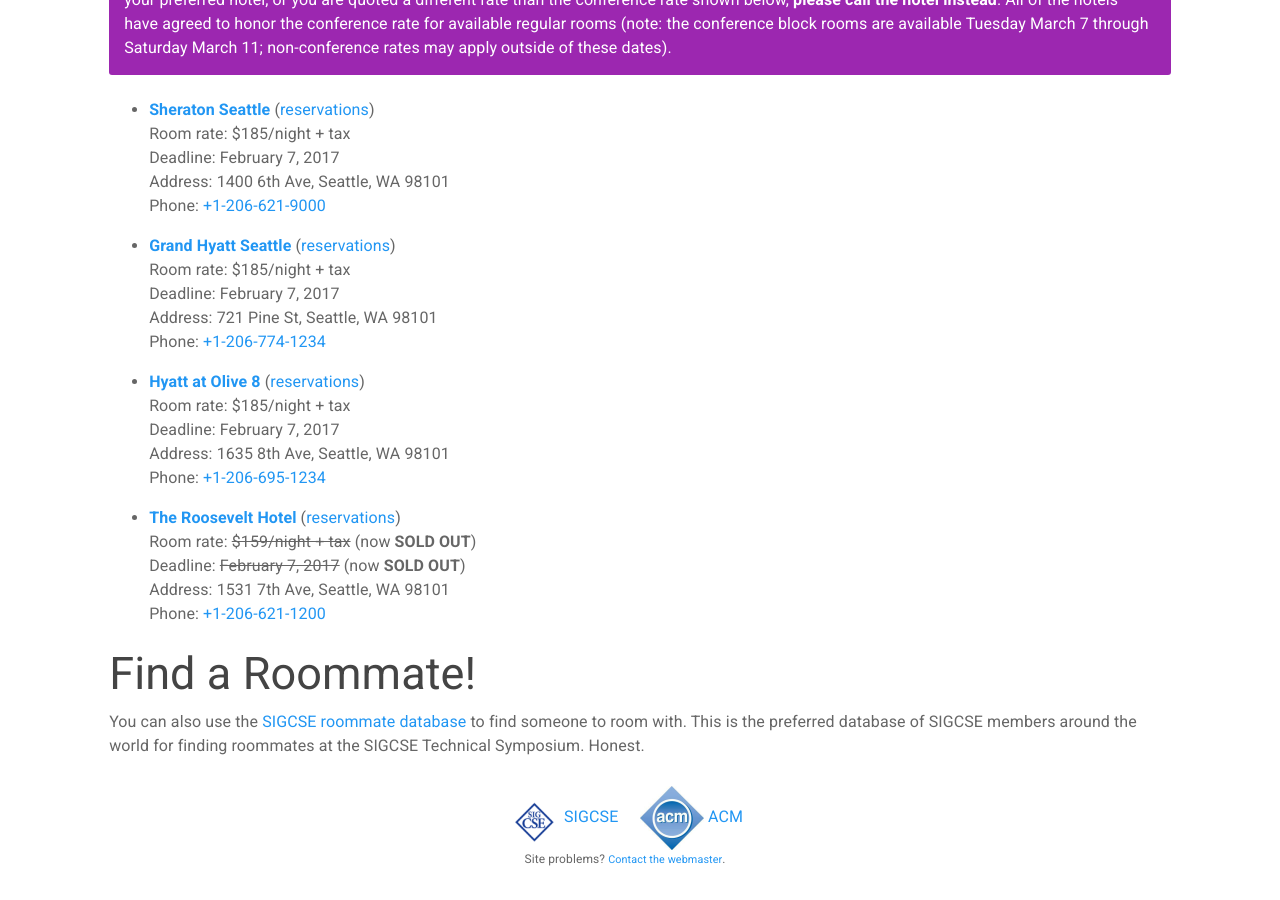
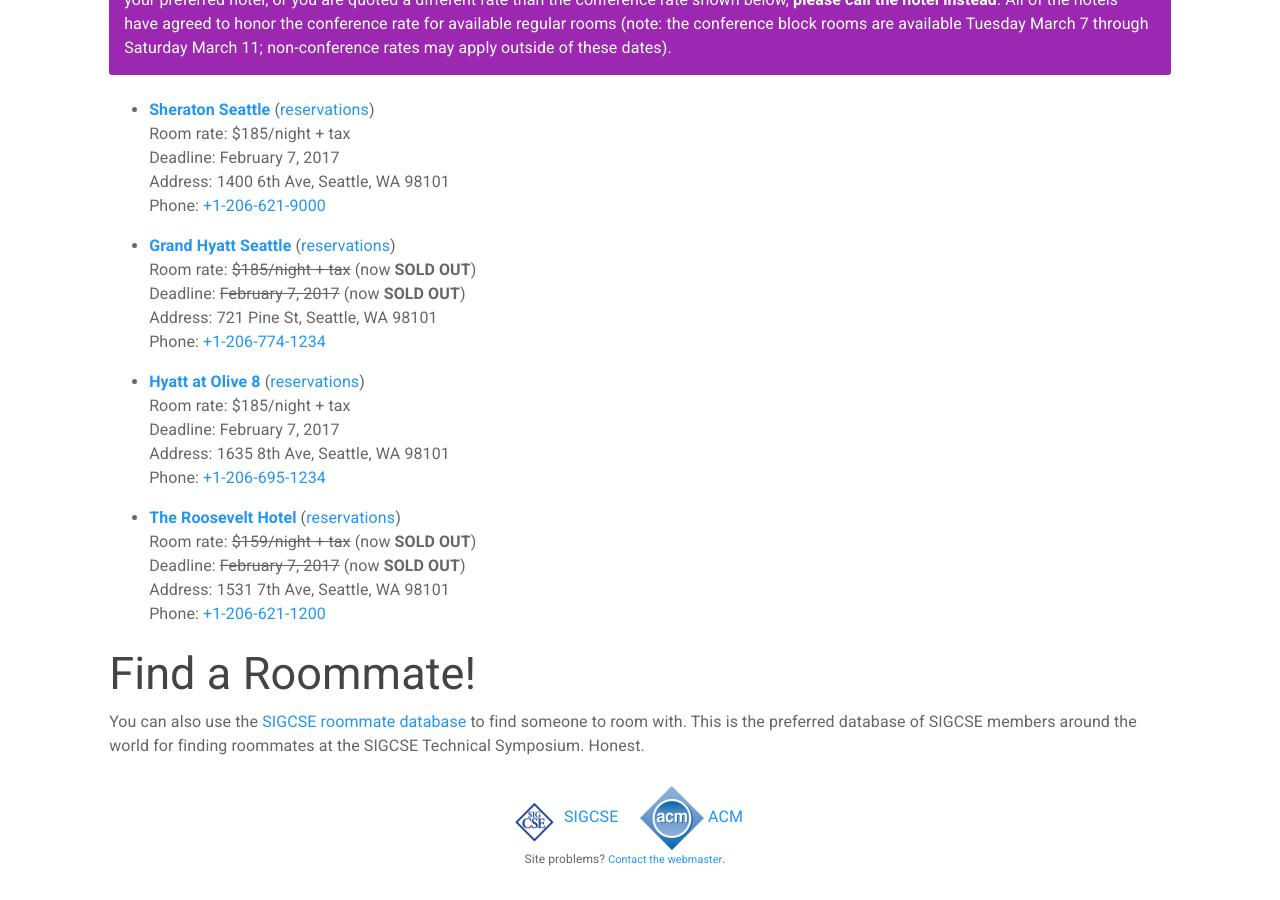
Before and after one commit to sigcsets/sigcse2017, a Jekyll site: the page built from attendees/index.md, in a window 1280 px wide and 900 px high, scrolled down 2329 px. Built offline with Jekyll 4.4.1, drawn with Linux system fonts in a browser that asks for light colours.

Commit message:
Grand Hyatt is now sold out.

```diff
--- a/attendees/index.md
+++ b/attendees/index.md
@@ -217,8 +217,8 @@
     Phone: <a href="tel:+1-206-621-9000">+1-206-621-9000</a>
 
 +   **<a href="http://seattle.grand.hyatt.com/">Grand Hyatt Seattle</a>** (<a href="https://aws.passkey.com/go/ACMSIGSCE2017GrandHyatt">reservations</a>)<br/>
-    Room rate: $185/night + tax<br/>
-    Deadline: February 7, 2017<br/>
+    Room rate: <s>$185/night + tax</s> (now <b>SOLD OUT</b>)<br/>
+    Deadline: <s>February 7, 2017</s> (now <b>SOLD OUT</b>)<br/>
     Address: 721 Pine St, Seattle, WA 98101<br/>
     Phone: <a href="tel:+1-206-774-1234">+1-206-774-1234</a>
 
```
